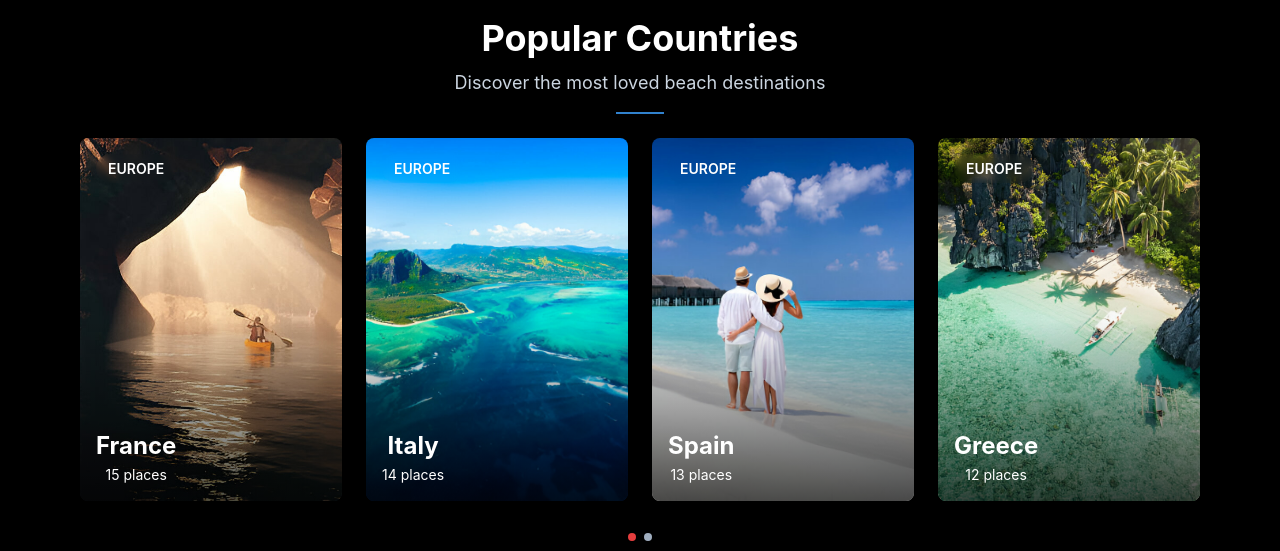
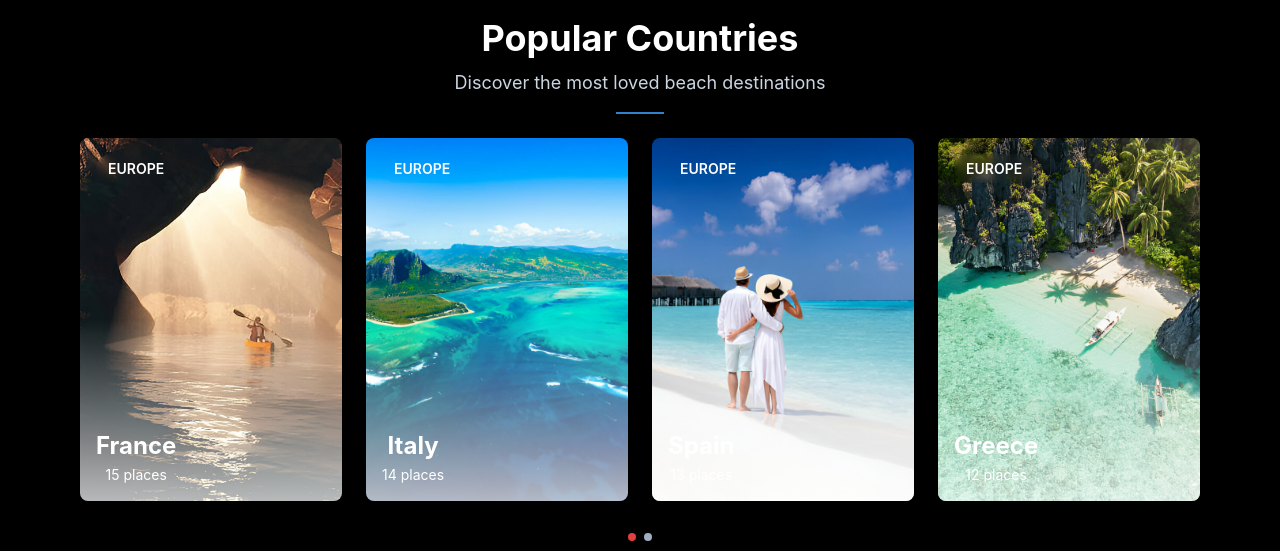
Before and after one commit to rapthar/sandypaths, a React (Create React App) app: page / in a window 1280 px wide. Shown: the part 2440-2991 px from the top of the page. Built offline with nearby package versions, Linux system fonts and the light colour scheme.

Commit message:
Update Homefive.jsx

```diff
--- a/src/Components/Home/Homefive.jsx
+++ b/src/Components/Home/Homefive.jsx
@@ -12,7 +12,7 @@ const countries = [
   const CountryCard = ({ country }) => (
     <Box borderRadius="lg" overflow="hidden" position="relative">
       <Image src={country.image} alt={country.name} objectFit="cover" h="100%" w="100%" />
-      <Box position="absolute" inset="0" bg="linear-gradient(to top, rgba(0,0,0,0.7) 0%, rgba(0,0,0,0) 50%)" />
+      <Box position="absolute" inset="0" bg="linear-gradient(to top, rgba(255,255,255,0.7) 0%, rgba(255,255,255,0) 50%)" />
       <Box position="absolute" top="4" left="4" bg="white/20" backdropFilter="blur(4px)" borderRadius="full" px="3" py="1">
         <Text fontSize="sm" fontWeight="semibold" color="white">EUROPE</Text>
       </Box>
```
